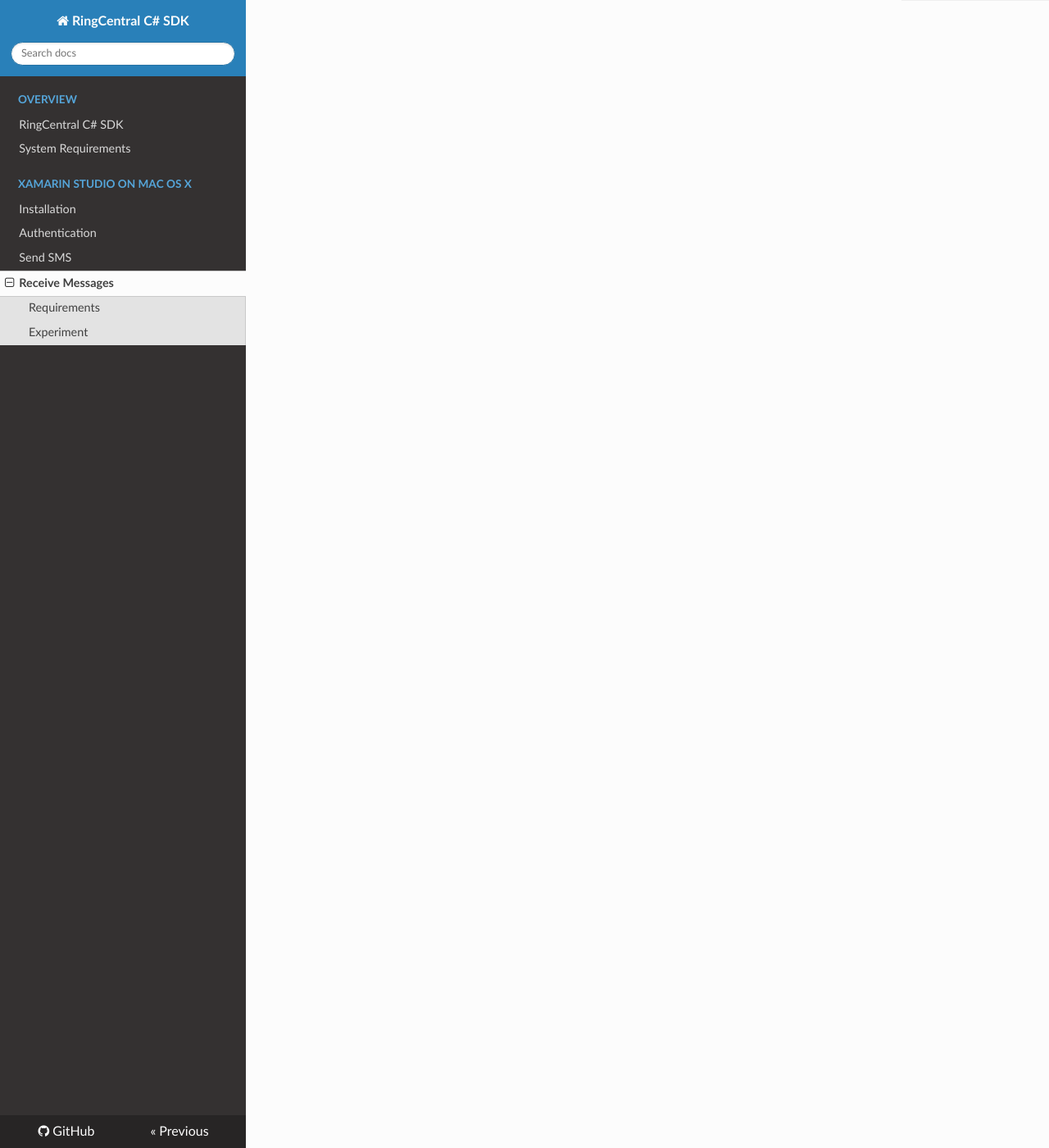
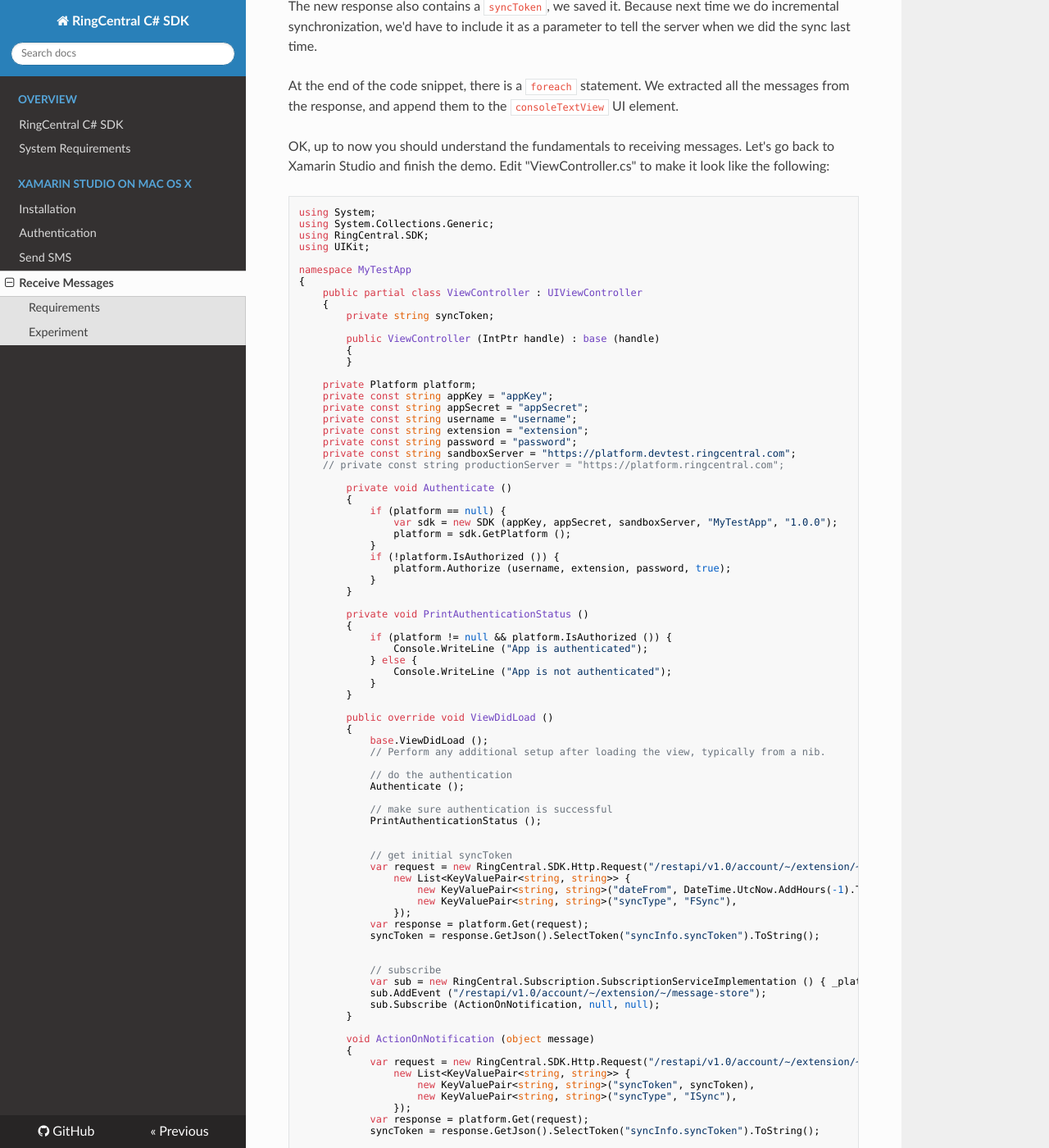
Before and after one commit to tylerlong/ringcentral-csharp-docs, an MkDocs documentation site: the page built from docs/mac/receive-messages.md, in a window 1280 px wide and 1400 px high, scrolled down 6519 px. Shown: the whole window at 82% size. Built offline with MkDocs 1.6.1, drawn with Linux system fonts in a browser that asks for light colours; nearby versions of some CDN libraries; old or Windows-style settings are respelled for this version of MkDocs; some of the changed text lies outside the part shown.

Commit message:
Finish receive messages tutorial

````diff
--- a/docs/mac/receive-messages.md
+++ b/docs/mac/receive-messages.md
@@ -107,7 +107,10 @@ var response = platform.Get(request);
 var syncToken = response.GetJson().SelectToken("syncInfo.syncToken").ToString();
 ```
 
-In the code above, we sent a request to the `message-sync` endpoint together with two query string items: `dateFrom` and `syncType`. `dateFrom` is self-explanatory, it means the start date of the messages. `syncType` has at least two possible values: `FSync` and `ISync`. The former is short for "Full Synchronization", the latter is short for "Incremental Synchronization".
+In the code above, we sent a request to the `message-sync` endpoint together with two query string items: `dateFrom` and `syncType`.
+
+- `dateFrom` is self-explanatory, it means the start date of the messages.
+- `syncType` has at least two possible values: `FSync` and `ISync`. The former is short for "Full Synchronization", the latter is short for "Incremental Synchronization".
 
 The last line of code: `var syncToken = response.GetJson().SelectToken("syncInfo.syncToken").ToString();` is to extract the `syncToken` from the response. `syncToken` is important because we need it to do incremental synchronization:
 
@@ -127,6 +130,154 @@ foreach(var m in ExtractMessages(response.GetJson())) {
 }
 ```
 
+In the code snippet above, we sent another request to the `message-sync` endpoint. Unlike last time, it's an incremental synchronization(Please note that `syncType` is `ISync`). We also sent the `syncToken` we saved as a query parameter. The `syncToken` is mandatory because the server needs it to know when we did the sync last time.
+
+The new response also contains a `syncToken`, we saved it. Because next time we do incremental synchronization, we'd have to include it as a parameter to tell the server when we did the sync last time.
+
+At the end of the code snippet, there is a `foreach` statement. We extracted all the messages from the response, and append them to the `consoleTextView` UI element.
+
+OK, up to now you should understand the fundamentals to receiving messages. Let's go back to Xamarin Studio and finish the demo. Edit "ViewController.cs" to make it look like the following:
+
+```csharp
+using System;
+using System.Collections.Generic;
+using RingCentral.SDK;
+using UIKit;
+
+namespace MyTestApp
+{
+	public partial class ViewController : UIViewController
+	{
+		private string syncToken;
+
+		public ViewController (IntPtr handle) : base (handle)
+		{
+		}
+
+    private Platform platform;
+    private const string appKey = "appKey";
+    private const string appSecret = "appSecret";
+    private const string username = "username";
+    private const string extension = "extension";
+    private const string password = "password";
+    private const string sandboxServer = "https://platform.devtest.ringcentral.com";
+    // private const string productionServer = "https://platform.ringcentral.com";
+
+		private void Authenticate ()
+		{
+			if (platform == null) {
+				var sdk = new SDK (appKey, appSecret, sandboxServer, "MyTestApp", "1.0.0");
+				platform = sdk.GetPlatform ();
+			}
+			if (!platform.IsAuthorized ()) {
+				platform.Authorize (username, extension, password, true);
+			}
+		}
+
+		private void PrintAuthenticationStatus ()
+		{
+			if (platform != null && platform.IsAuthorized ()) {
+				Console.WriteLine ("App is authenticated");
+			} else {
+				Console.WriteLine ("App is not authenticated");
+			}
+		}
+
+		public override void ViewDidLoad ()
+		{
+			base.ViewDidLoad ();
+			// Perform any additional setup after loading the view, typically from a nib.
+
+			// do the authentication
+			Authenticate ();
+
+			// make sure authentication is successful
+			PrintAuthenticationStatus ();
 
 
-[Source code](https://github.com/tylerlong/ringcentral-csharp-tutorials/tree/master/mac/receive-messages) for this tutorial is available.
+			// get initial syncToken
+			var request = new RingCentral.SDK.Http.Request("/restapi/v1.0/account/~/extension/~/message-sync",
+				new List<KeyValuePair<string, string>> {
+					new KeyValuePair<string, string>("dateFrom", DateTime.UtcNow.AddHours(-1).ToString("o")),
+					new KeyValuePair<string, string>("syncType", "FSync"),
+				});
+			var response = platform.Get(request);
+			syncToken = response.GetJson().SelectToken("syncInfo.syncToken").ToString();
+
+
+			// subscribe
+			var sub = new RingCentral.Subscription.SubscriptionServiceImplementation () { _platform = platform };
+			sub.AddEvent ("/restapi/v1.0/account/~/extension/~/message-store");
+			sub.Subscribe (ActionOnNotification, null, null);
+		}
+
+		void ActionOnNotification (object message)
+		{
+			var request = new RingCentral.SDK.Http.Request("/restapi/v1.0/account/~/extension/~/message-sync",
+				new List<KeyValuePair<string, string>> {
+					new KeyValuePair<string, string>("syncToken", syncToken),
+					new KeyValuePair<string, string>("syncType", "ISync"),
+				});
+			var response = platform.Get(request);
+			syncToken = response.GetJson().SelectToken("syncInfo.syncToken").ToString();
+
+			foreach(var m in ExtractMessages(response.GetJson())) {
+				InvokeOnMainThread(() => {
+					consoleTextView.Text += "\n" + m;
+				});
+			}
+		}
+
+		private HashSet<string> ids = new HashSet<string> ();
+		private List<string> ExtractMessages(Newtonsoft.Json.Linq.JObject jo) {
+			var result = new List<string> ();
+
+			foreach (var jt in jo.SelectToken ("records")) {
+				var subject = jt.SelectToken ("subject").ToString ();
+				var direction = jt.SelectToken ("direction").ToString ();
+				var id = jt.SelectToken ("id").ToString ();
+				if (!ids.Contains (id)) {
+					result.Add (string.Format ("{0} : {1}", direction, subject));
+					ids.Add (id);
+				}
+			}
+			result.Reverse ();
+
+			return result;
+		}
+
+		public override void DidReceiveMemoryWarning ()
+		{
+			base.DidReceiveMemoryWarning ();
+			// Release any cached data, images, etc that aren't in use.
+		}
+
+		partial void SendMessage (Foundation.NSObject sender)
+		{
+			var requestBody = new Dictionary<string, dynamic> {
+				{ "text", messageTextField.Text },
+				{ "from", new Dictionary<string, string>{ { "phoneNumber", username } } }, {
+					"to",
+					new List<Dictionary<string, string>> { new Dictionary<string, string> { {
+								"phoneNumber",
+								receiverNumberTextField.Text
+							}
+						}
+					}
+				}
+			};
+			var jsonBody = Newtonsoft.Json.JsonConvert.SerializeObject (requestBody);
+			var request = new RingCentral.SDK.Http.Request ("/restapi/v1.0/account/~/extension/~/sms", jsonBody);
+			var response = platform.Post (request);
+			Console.WriteLine ("Sms sent, status code is: " + response.GetStatus ());
+		}
+	}
+}
+```
+
+Let's run and test it. Please note that, you need two accounts to test both send and receive messages. If everything is all right, you should see something similar to this:
+
+![Chat Testing](/screenshots/chat-testing.png)
+
+
+OK, it's done. This tutorial contains quite a lot of content. If you cannot follow it, I suggest you to download the [source code](https://github.com/tylerlong/ringcentral-csharp-tutorials/tree/master/mac/receive-messages) and play with it inside Xamarin Studio.
````
Also changed, not shown: docs/screenshots/chat-testing.png (added).
